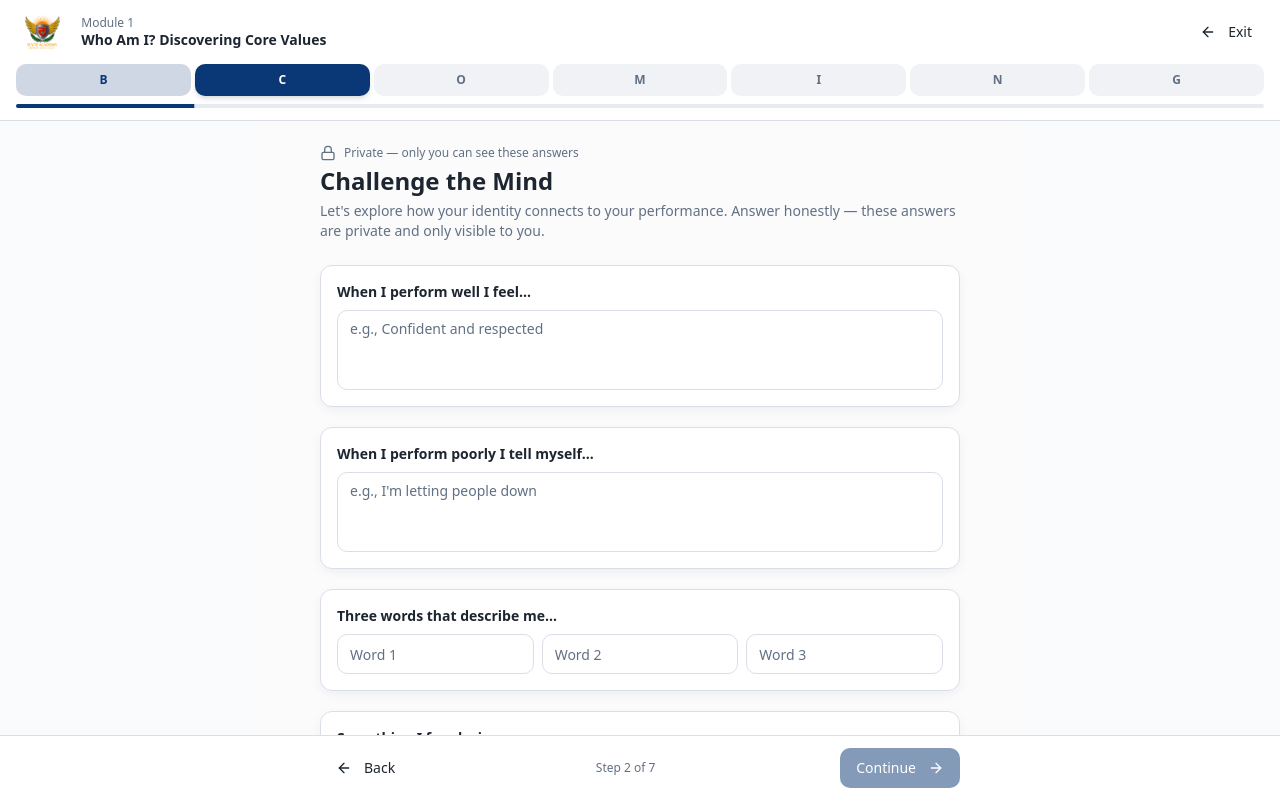
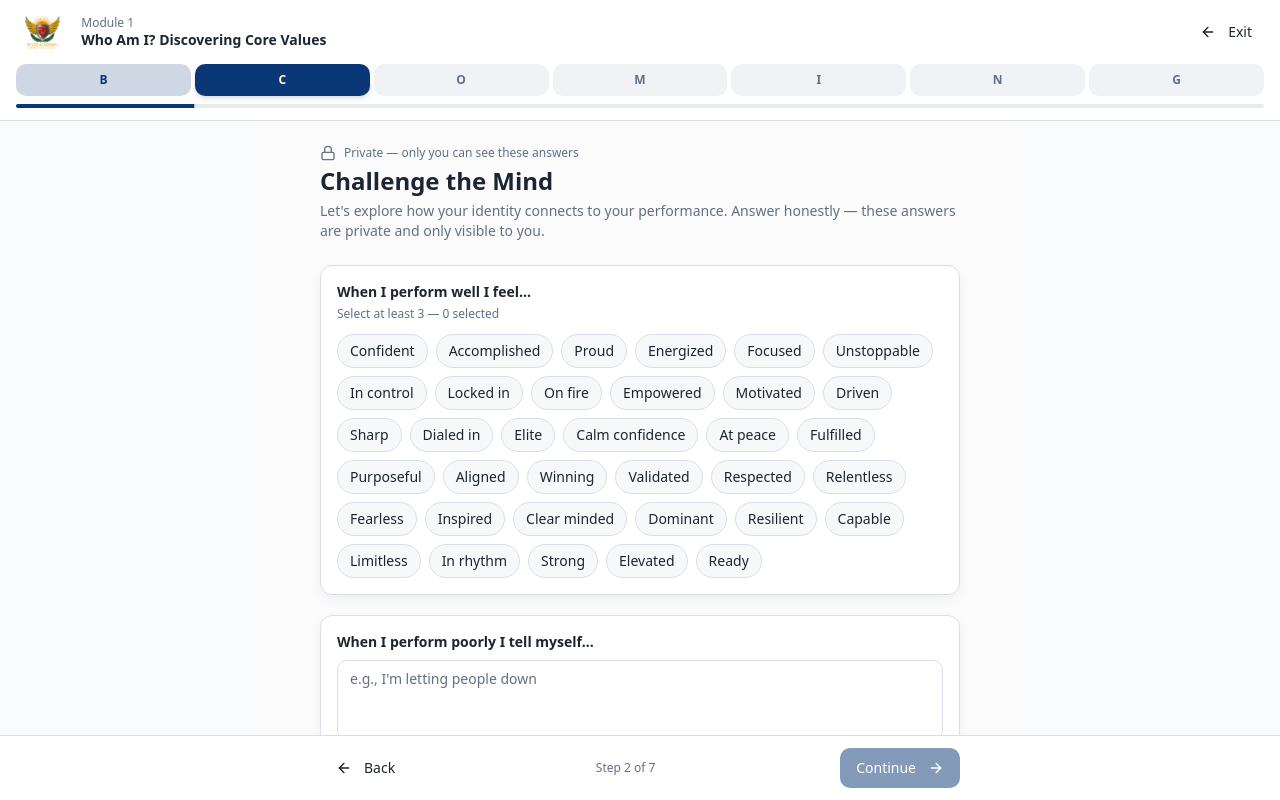
Before and after one commit to CoachLeRon7/flytedna, a React (Vite) app: page /curriculum/module/1 in a window 1280 px wide. Both pictures are taken after a click on the button "Continue". Shown: the top 800 px of the page. Built offline with nearby package versions, Linux system fonts and the light colour scheme; the HTML template or start-up script is replaced by a standard one; a web font is replaced by a local one.

Commit message:
Switch to word-click prompts
Co-authored-by: CoachLeRon7 <237631370+CoachLeRon7@users.noreply.github.com>

```diff
--- a/src/components/curriculum/screens/WorkbookScreen.tsx
+++ b/src/components/curriculum/screens/WorkbookScreen.tsx
@@ -3,6 +3,7 @@ import { WorkbookScreenData } from "@/lib/moduleScreenData";
 import { Textarea } from "@/components/ui/textarea";
 import { Input } from "@/components/ui/input";
 import { Lock } from "lucide-react";
+import { cn } from "@/lib/utils";
 
 interface Props {
   data: WorkbookScreenData;
@@ -14,6 +15,10 @@ const WorkbookScreen = ({ data, onComplete, savedData }: Props) => {
   const [answers, setAnswers] = useState<Record<string, string>>(savedData || {});
 
   const allFilled = data.prompts.every((prompt, i) => {
+    if (prompt.wordBank) {
+      const selected = (answers[String(i)] || "").split("|||").filter(Boolean);
+      return selected.length >= (prompt.minSelections || 1);
+    }
     if (prompt.multiField && prompt.fieldCount) {
       return Array.from({ length: prompt.fieldCount }, (_, j) => answers[`${i}-${j}`] || "").every(
         (v) => v.trim().length > 0
@@ -25,6 +30,17 @@ const WorkbookScreen = ({ data, onComplete, savedData }: Props) => {
   useEffect(() => {
     if (allFilled) onComplete(answers);
   }, [allFilled, answers, onComplete]);
+
+  const toggleWord = (promptIndex: number, word: string) => {
+    setAnswers((prev) => {
+      const key = String(promptIndex);
+      const current = (prev[key] || "").split("|||").filter(Boolean);
+      const updated = current.includes(word)
+        ? current.filter((w) => w !== word)
+        : [...current, word];
+      return { ...prev, [key]: updated.join("|||") };
+    });
+  };
 
   return (
     <div className="animate-fade-in">
@@ -38,7 +54,41 @@ const WorkbookScreen = ({ data, onComplete, savedData }: Props) => {
       </div>
 
       <div className="space-y-5">
-        {data.prompts.map((prompt, i) => (
+        {data.prompts.map((prompt, i) => {
+          if (prompt.wordBank) {
+            const selected = (answers[String(i)] || "").split("|||").filter(Boolean);
+            const min = prompt.minSelections || 1;
+            return (
+              <div key={i} className="bg-card border rounded-xl p-4 shadow-card">
+                <label className="block text-sm font-bold text-foreground mb-1">{prompt.label}</label>
+                <p className="text-xs text-muted-foreground mb-3">
+                  Select at least {min} — {selected.length} selected
+                </p>
+                <div className="flex flex-wrap gap-2">
+                  {prompt.wordBank.map((word) => {
+                    const isSelected = selected.includes(word);
+                    return (
+                      <button
+                        key={word}
+                        type="button"
+                        onClick={() => toggleWord(i, word)}
+                        className={cn(
+                          "px-3 py-1.5 rounded-full text-sm font-medium border transition-all",
+                          isSelected
+                            ? "bg-primary text-primary-foreground border-primary shadow-md scale-105"
+                            : "bg-muted/50 text-foreground border-border hover:border-primary/50 hover:bg-primary/10"
+                        )}
+                      >
+                        {word}
+                      </button>
+                    );
+                  })}
+                </div>
+              </div>
+            );
+          }
+
+          return (
             <div key={i} className="bg-card border rounded-xl p-4 shadow-card">
               <label className="block text-sm font-bold text-foreground mb-2">{prompt.label}</label>
               {prompt.multiField && prompt.fieldCount ? (
@@ -65,7 +115,8 @@ const WorkbookScreen = ({ data, onComplete, savedData }: Props) => {
                 />
               )}
             </div>
-        ))}
+          );
+        })}
       </div>
 
       {!allFilled && (
--- a/src/lib/moduleScreenData.ts
+++ b/src/lib/moduleScreenData.ts
@@ -133,7 +133,7 @@ export const module1MS: ModuleExperienceData = {
       title: "Challenge the Mind",
       description: "Let's explore how your identity connects to your performance. Answer honestly — these answers are private and only visible to you.",
       prompts: [
-        { label: "When I perform well I feel...", placeholder: "e.g., Confident and respected" },
+        { label: "When I perform well I feel...", placeholder: "Select at least 3 words", wordBank: ["Confident","Accomplished","Proud","Energized","Focused","Unstoppable","In control","Locked in","On fire","Empowered","Motivated","Driven","Sharp","Dialed in","Elite","Calm confidence","At peace","Fulfilled","Purposeful","Aligned","Winning","Validated","Respected","Relentless","Fearless","Inspired","Clear minded","Dominant","Resilient","Capable","Limitless","In rhythm","Strong","Elevated","Ready"], minSelections: 3 },
         { label: "When I perform poorly I tell myself...", placeholder: "e.g., I'm letting people down" },
         { label: "Three words that describe me...", placeholder: "e.g., Competitive", multiField: true, fieldCount: 3 },
         { label: "Something I fear losing...", placeholder: "e.g., My starting position" },
```
Lines whose indentation alone changed are shown as unchanged.
